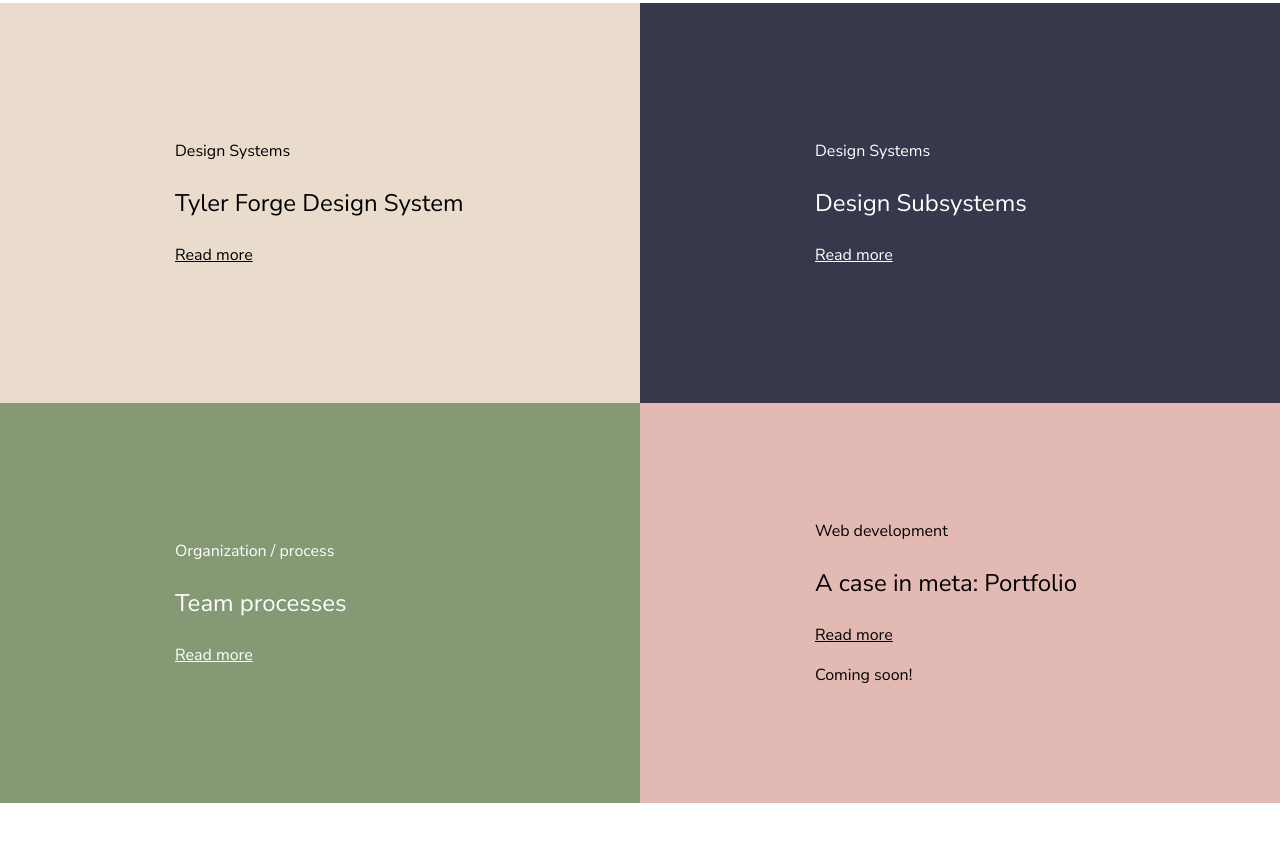
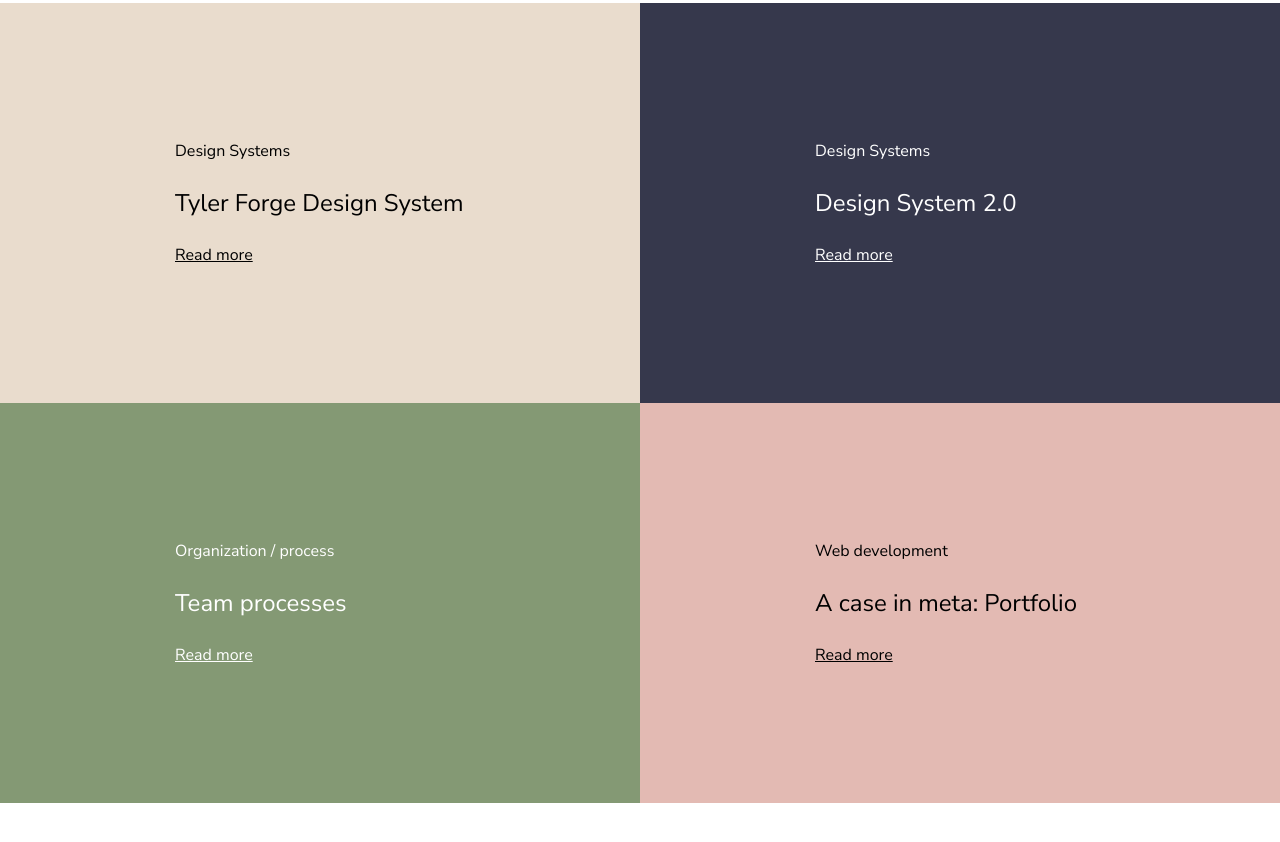
Before and after one commit to emroller16/portfolio-2021, a Gatsby site: page / in a window 1280 px wide. Shown: the part 386-1228 px from the top of the page. Built offline with nearby package versions, Linux system fonts and the light colour scheme; Gatsby itself is replaced by a stand-in of ours.

Commit message:
fixed figma links

```diff
--- a/src/components/home-page-grid.js
+++ b/src/components/home-page-grid.js
@@ -12,26 +12,26 @@ export default class HomePageGrid extends Component {
         {
           name: 'Tyler Forge Design System',
           type: 'Design Systems',
-          link: 'https://www.figma.com/file/PA1EYBIiZMFsyNvgsGuZAH/portfolio-2021?node-id=4%3A284',
+          link: 'https://www.figma.com/file/gypKJeGAe49YQxQ84EWojH/portfolio-2021?node-id=4%3A284',
           // status: 'Coming soon!',
         },
         {
-          name: 'Design Subsystems',
+          name: 'Design System 2.0',
           type: 'Design Systems',
-          link: 'https://www.figma.com/file/PA1EYBIiZMFsyNvgsGuZAH/portfolio-2021?node-id=101%3A147',
+          link: 'https://www.figma.com/file/gypKJeGAe49YQxQ84EWojH/portfolio-2021?node-id=7%3A261',
           // status: 'Coming soon!',
         },
         {
           name: 'Team processes',
           type: 'Organization / process',
-          link: 'https://www.figma.com/file/PA1EYBIiZMFsyNvgsGuZAH/portfolio-2021?node-id=101%3A119',
+          link: 'https://www.figma.com/file/gypKJeGAe49YQxQ84EWojH/portfolio-2021?node-id=101%3A119',
           // status: 'Coming soon!',
         },
         {
           name: 'A case in meta: Portfolio',
           type: 'Web development',
-          link: 'https://www.figma.com/file/PA1EYBIiZMFsyNvgsGuZAH/portfolio-2021?node-id=115%3A187',
-          status: 'Coming soon!',
+          link: 'https://www.figma.com/file/gypKJeGAe49YQxQ84EWojH/portfolio-2021?node-id=115%3A187',
+          // status: 'Coming soon!',
         },
       ]
     }
```
